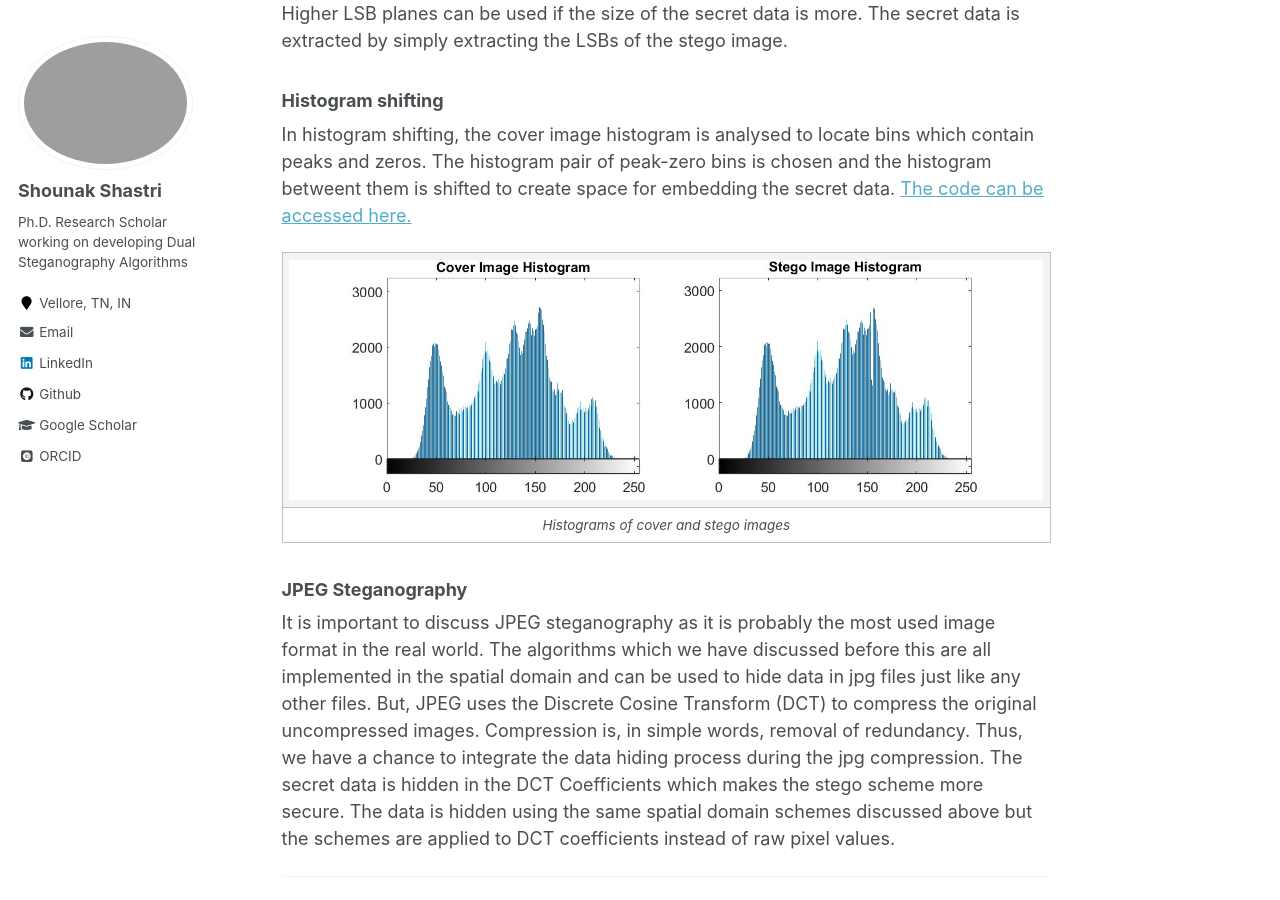
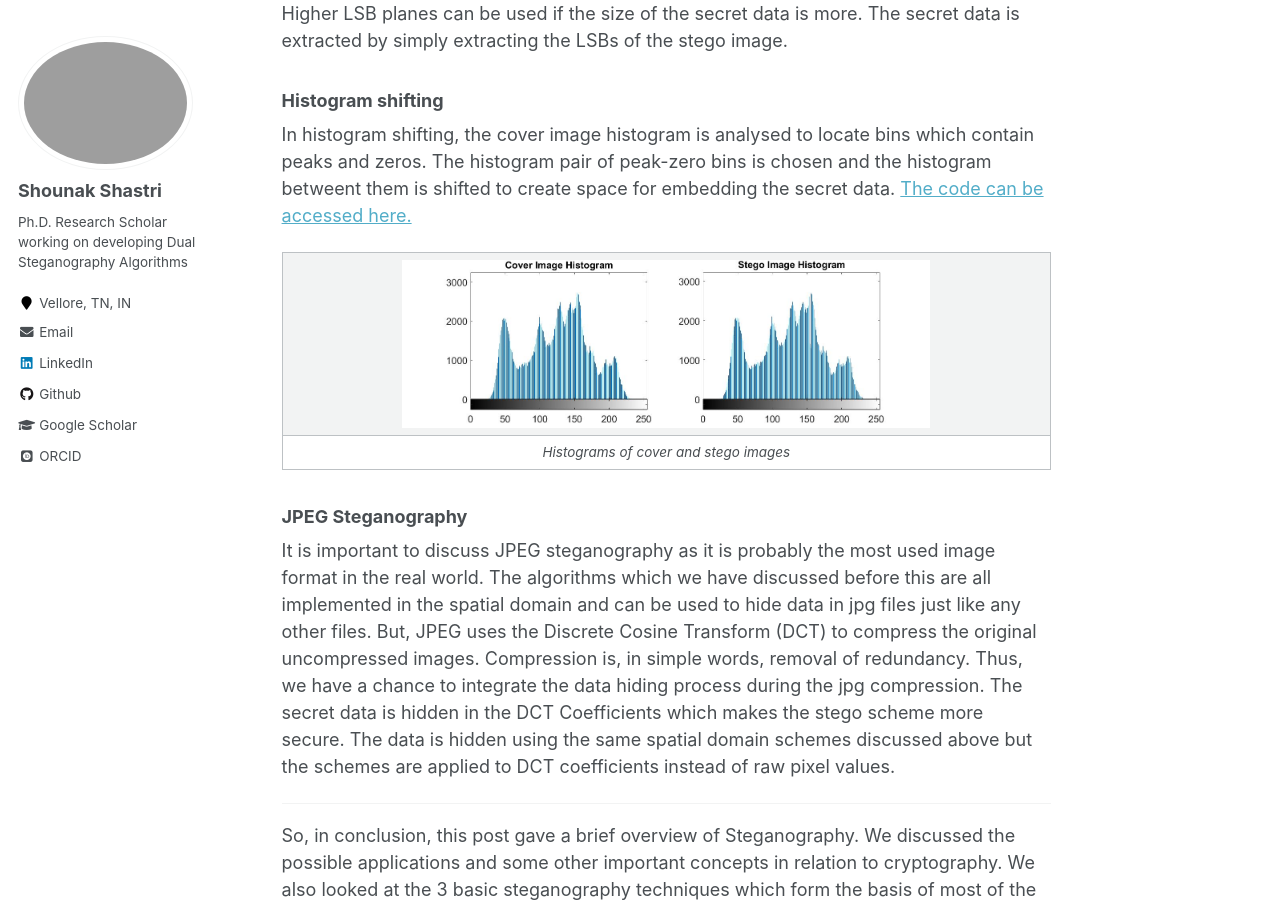
Before and after one commit to shounakshastri/shounakshastri.github.io, a Jekyll site: the page built from _Steganography/BasicStego.md, in a window 1280 px wide and 900 px high, scrolled down 3988 px. Built offline with Jekyll 4.4.1, drawn with Linux system fonts in a browser that asks for light colours; some web fonts are replaced; formulas are drawn with MathJax 3.

Commit message:
Image trial

```diff
--- a/_Steganography/BasicStego.md
+++ b/_Steganography/BasicStego.md
@@ -113,7 +113,7 @@ Higher LSB planes can be used if the size of the secret data is more. The secret
 In histogram shifting, the cover image histogram is analysed to locate bins which contain peaks and zeros. The histogram pair of peak-zero bins is chosen and the histogram betweent them is shifted to create space for embedding the secret data.
 [The code can be accessed here.](https://github.com/shounakshastri/Histogram-Shifting-RDH)
 
-|![](/images/HIstogram_shifting.jpg)|
+|![](/images/HIstogram_shifting.jpg){:height="70%" width="70%"}|
 |:--:|
 |*Histograms of cover and stego images*|
 
```
